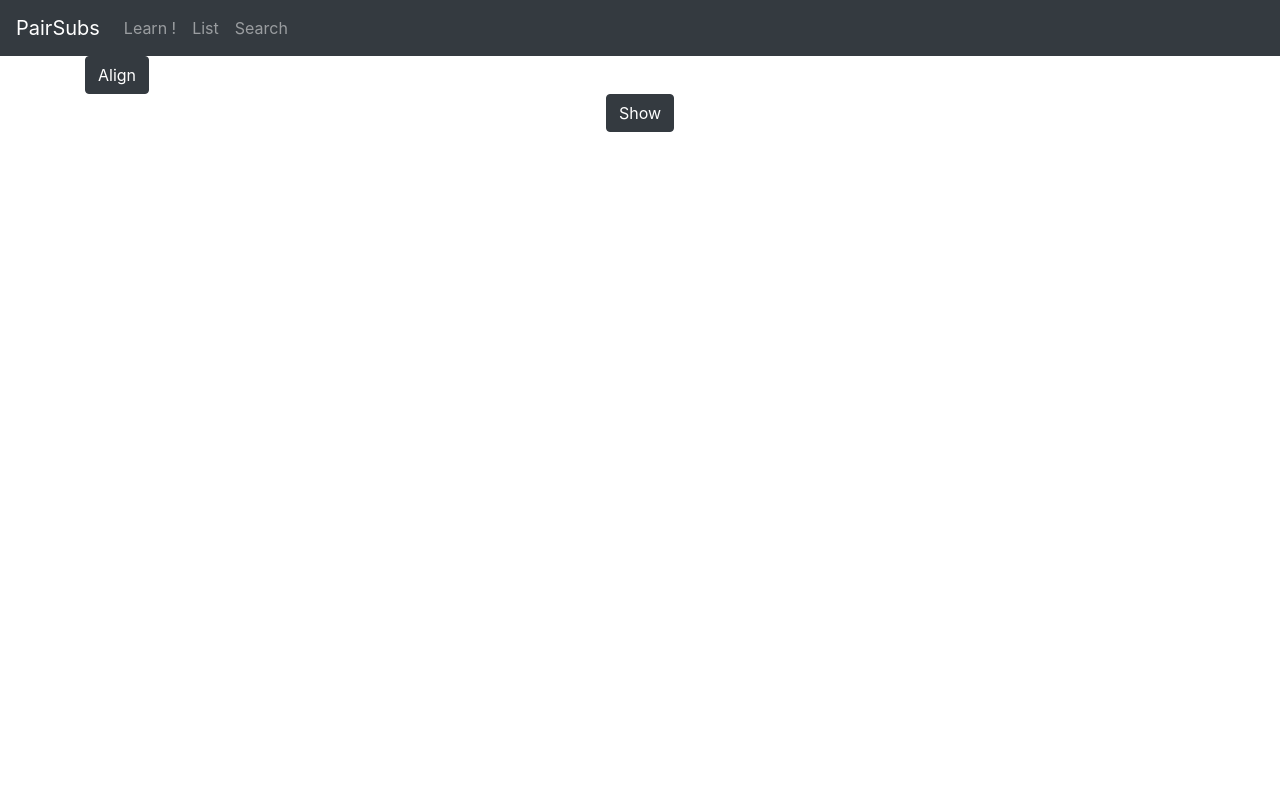
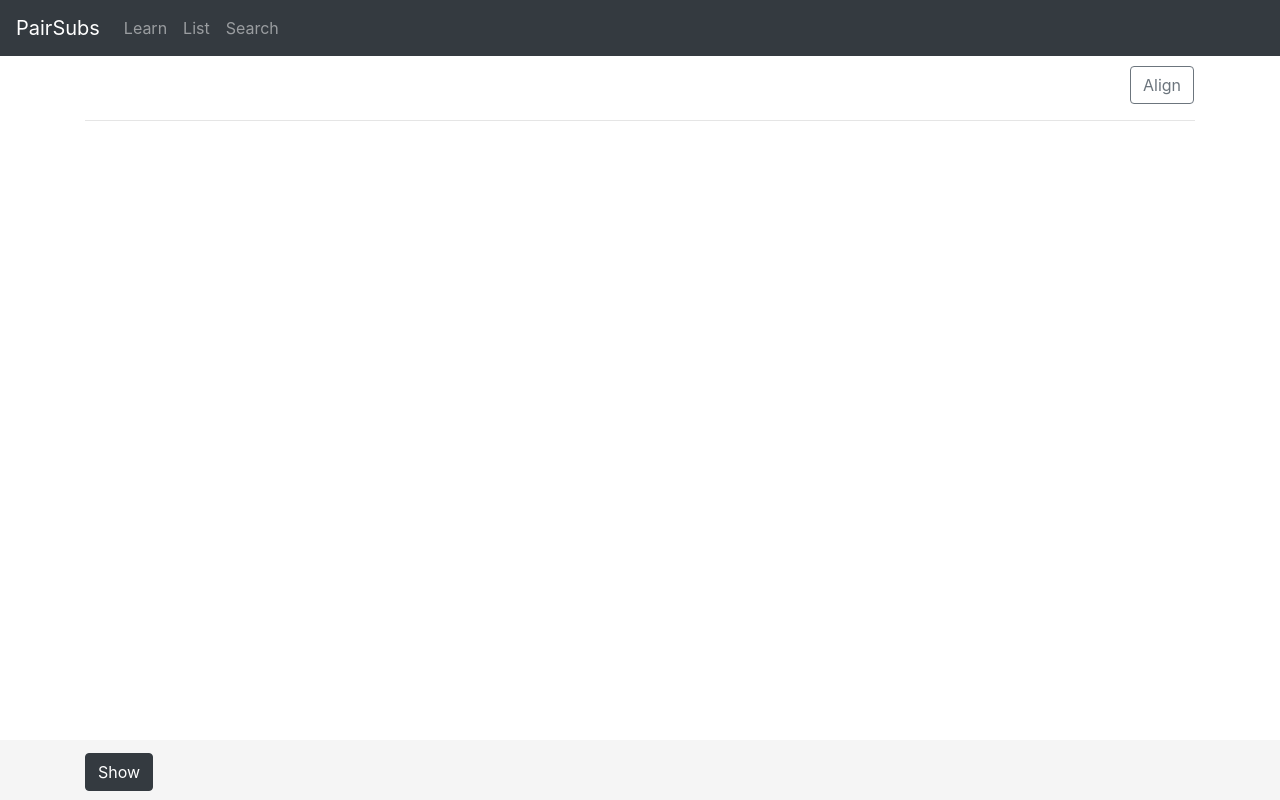
Before and after one commit to zserg/django-pairsubs, a Django app: page /pairsubs/pairshow/ in a window 1280 px wide. Run offline with Django 3.2, Linux system fonts and the light colour scheme; data that the repository does not hold is empty; parts of the project's set-up code (start-up, migrations or seed data) failed here and were passed over; some libraries are stand-ins or nearby versions.

Commit message:
fix design

```diff
--- a/example/templates/site_base.html
+++ b/example/templates/site_base.html
@@ -1,4 +1,16 @@
+<!doctype html>
 <head>
+<html lang="en">
+  <head>
+    <meta charset="utf-8">
+    <meta http-equiv="X-UA-Compatible" content="IE=edge">
+    <meta name="viewport" content="width=device-width, initial-scale=1">
+
+<!-- Latest compiled and minified CSS -->
+<link rel="stylesheet" href="https://stackpath.bootstrapcdn.com/bootstrap/4.1.3/css/bootstrap.min.css" integrity="sha384-MCw98/SFnGE8fJT3GXwEOngsV7Zt27NXFoaoApmYm81iuXoPkFOJwJ8ERdknLPMO" crossorigin="anonymous">
+<!-- {% load static %} -->
+<link rel="stylesheet" href="{% static "pairsubs/pairsubs.css" %}">
+
 <style>
 #loader {
     border: 16px solid #f3f3f3; /* Light grey */
@@ -17,12 +29,8 @@
 </style>
 </head>
 
-{% load bootstrap4 %}
-
-{# Load CSS and JavaScript #}
-{% bootstrap_css %}
 <body>
-<nav class="navbar navbar-expand-lg navbar-dark bg-dark">
+<nav class="navbar navbar-expand-md navbar-dark bg-dark">
     <a class="navbar-brand" href="{% url 'pairsubs:home' %}">PairSubs</a>
       <button class="navbar-toggler" type="button" data-toggle="collapse" data-target="#navbarSupportedContent" aria-controls="navbarSupportedContent" aria-expanded="false" aria-label="Toggle navigation">
        <span class="navbar-toggler-icon"></span>
@@ -30,7 +38,7 @@
     <div class="collapse navbar-collapse" id="navbarSupportedContent">
         <ul class="navbar-nav mr-auto">
           <li class="nav-item">
-            <a class="nav-link" href="{% url 'pairsubs:subpair_show' %}">Learn !</a>
+            <a class="nav-link" href="{% url 'pairsubs:subpair_show' %}">Learn</a>
           </li>
           <li class="nav-item">
             <a class="nav-link" href="{% url 'pairsubs:subpair-list' %}">List</a>
@@ -38,15 +46,16 @@
           <li class="nav-item">
             <a class="nav-link" href="{% url 'pairsubs:opensubtitles_search' %}">Search</a>
           </li>
+	</ul>
      </div>
 </nav>
 
-{% block bootstrap4_title %}{% block title %}{% endblock %}{% endblock %}
+{% block title %}{% endblock %}
 
 
-<div class="container">
 {% block content %}{% endblock %}
-</div>
-<script src="https://ajax.googleapis.com/ajax/libs/jquery/1.12.4/jquery.min.js"></script>
+<script src="https://code.jquery.com/jquery-3.3.1.min.js">
+<script src="https://cdnjs.cloudflare.com/ajax/libs/popper.js/1.14.3/umd/popper.min.js" integrity="sha384-ZMP7rVo3mIykV+2+9J3UJ46jBk0WLaUAdn689aCwoqbBJiSnjAK/l8WvCWPIPm49" crossorigin="anonymous"></script>
+<script src="https://stackpath.bootstrapcdn.com/bootstrap/4.1.3/js/bootstrap.min.js" integrity="sha384-ChfqqxuZUCnJSK3+MXmPNIyE6ZbWh2IMqE241rYiqJxyMiZ6OW/JmZQ5stwEULTy" crossorigin="anonymous"></script>
 {% block javascript %} {% endblock %}
 </body>
--- /dev/null
+++ b/pairsubs/static/pairsubs/pairsubs.css
@@ -0,0 +1,40 @@
+.content {
+  overflow: auto;
+  height: 100%;
+}
+
+.subs-text {
+  flex-shrink: 0;
+  width: 300px;
+}
+
+.subs-title {
+  justify-content: space-between;
+  margin-top: 10px;
+}
+
+html {
+  position: relative;
+  min-height: 100%;
+}
+body {
+  margin-bottom: 60px; /* Margin bottom by footer height */
+}
+.main-container {
+  margin-bottom: 60px; /* Margin bottom by footer height */
+}
+
+.footer {
+  position: fixed;
+  bottom: 0;
+  width: 100%;
+  height: 60px; /* Set the fixed height of the footer here */
+  line-height: 60px; /* Vertically center the text there */
+  background-color: #f5f5f5;
+}
+
+#question {
+  padding-right: 10px;
+  margin-right: 10px;
+  border-right: solid gray 2px;
+}
--- a/pairsubs/templates/pairsubs/show.html
+++ b/pairsubs/templates/pairsubs/show.html
@@ -7,22 +7,37 @@
 var sub_id = {{ id }};
 </script>
 {% endif %}
-    <div id="sub-info"></div>
-    <a id="align-link" class="btn btn-dark"  href="{% url 'pairsubs:subpair_align' 0 %}">Align</a>
+<div class="container main-container">
+    <div class="row subs-title">
+      <div class="col-sm-11">
+        <p class="lead" id="sub-info"></p>
+      </div>
+      <div class="col-sm-1">
+        <a id="align-link" class="btn btn-outline-secondary" href="{% url 'pairsubs:subpair_align' 0 %}">Align</a>
+      </div>
+    </div>
+    <hr>
 
-    <!-- <div class="row" style="position: absolute; bottom: 0px"> -->
     <div class="row" id="text-row">
-      <div class="col-sm-6 " id="question" ></div>
-      <div class="col-sm-6 " id="answer" ></div>
+	<div class="col content">
+          <div class="d-flex">
+            <div class="subs-text" id="question"></div>
+            <div class="subs-text" id="answer"></div>
+          </div>
+      </div>
     </div>
 
-    <div class="row">
-       <div class="col-sm-12 text-center" id="result-row" >
-         <button type="button" class="btn btn-dark" id="answer-button">Show</button>
-       </div>
-    </div>
+</div>
+</div>
+</div>
 
 
+<footer class="footer">
+      <div class="container">
+         <button type="button" class="btn btn-dark" id="answer-button">Show</button>
+        <!-- <span class="text-muted">Place sticky footer content here.</span> -->
+      </div>
+    </footer>
 {% endblock %}
 
 {% block javascript %}
```
